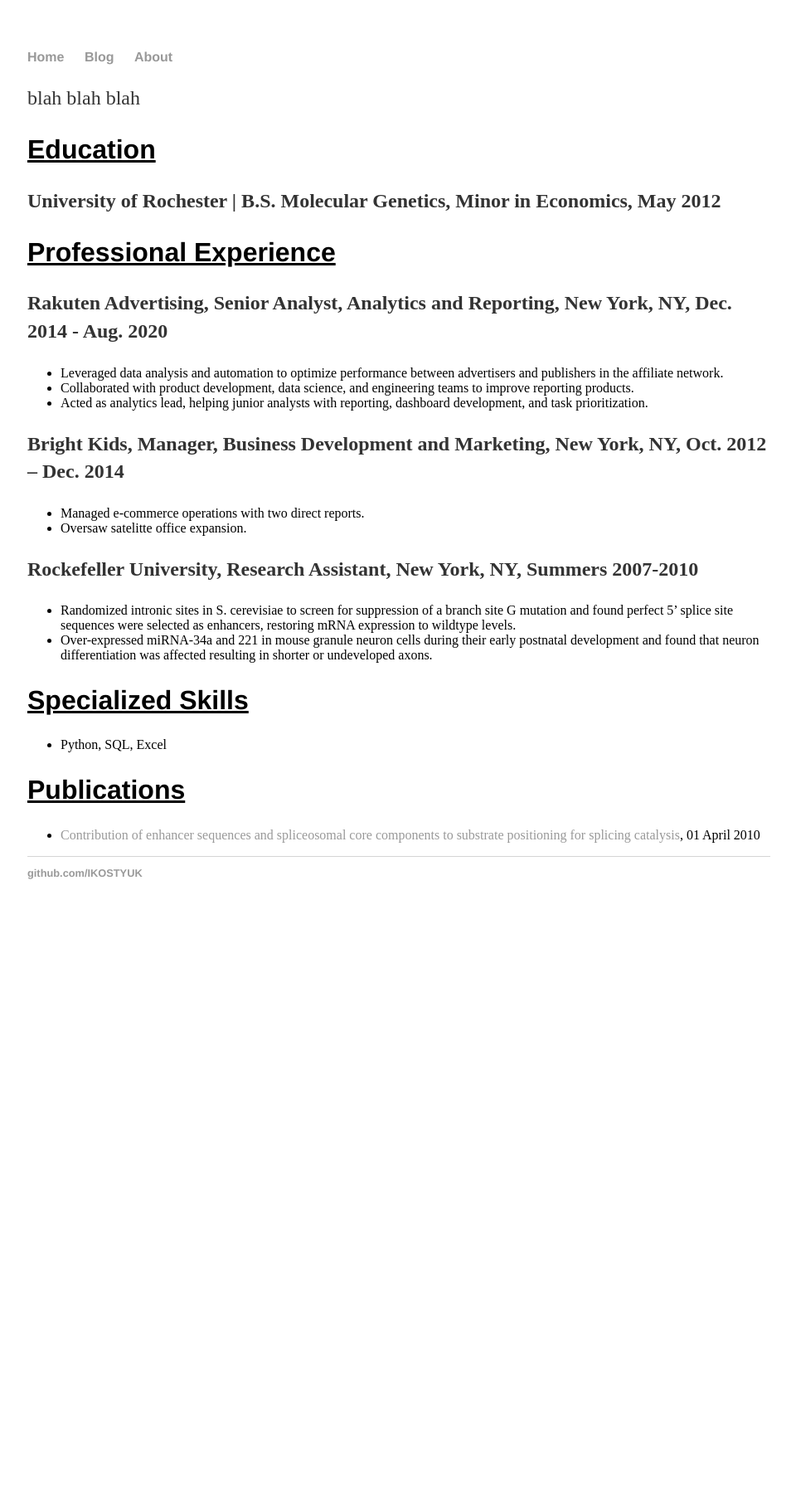
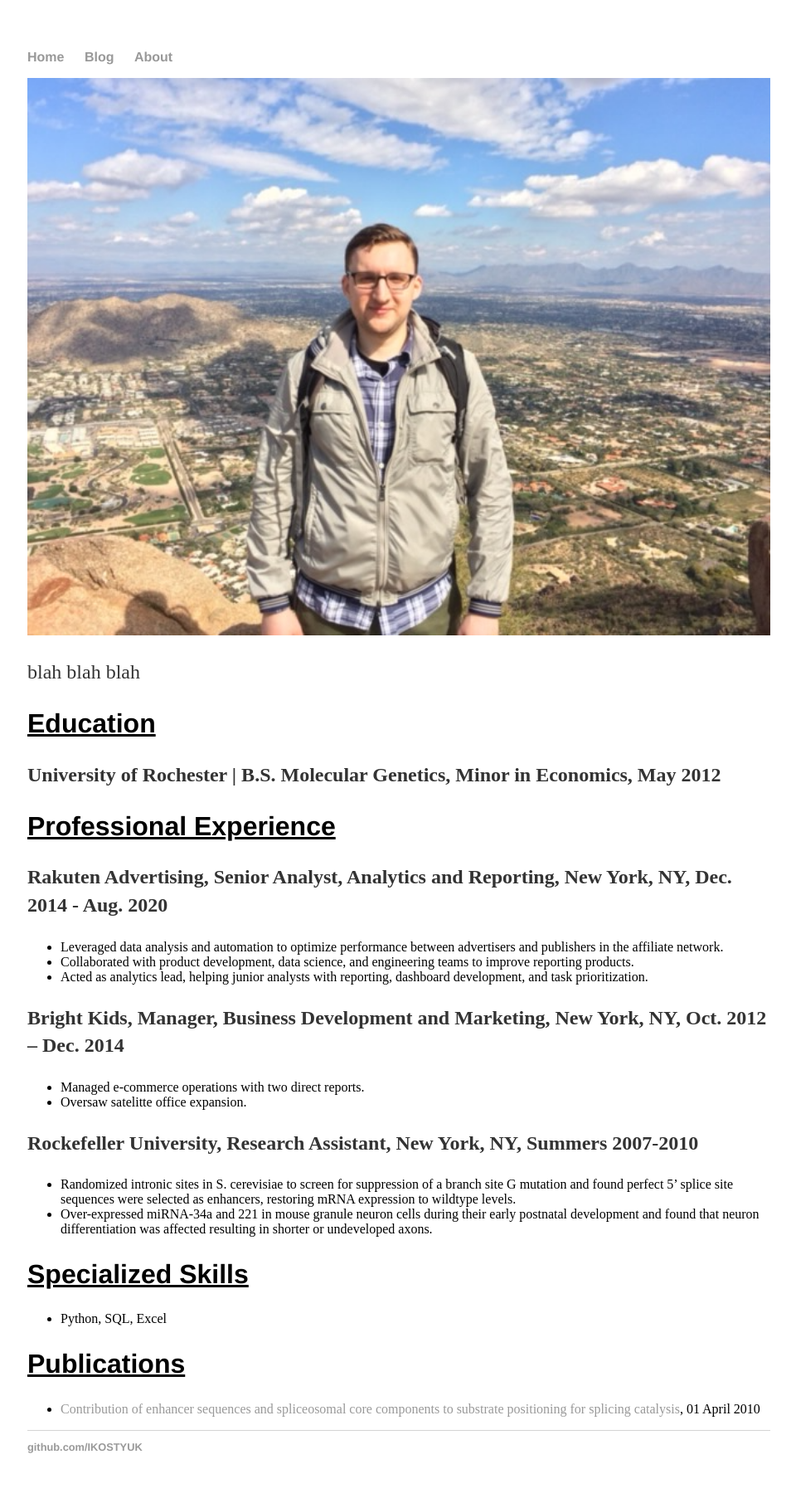
Before and after one commit to IKOSTYUK/ikostyuk.github.io, a Jekyll site: the page built from about/index.html, in a window 1280 px wide. Shown: the whole page at 83% size, without its empty margins (159-1119 px from the left). Built offline with Jekyll 4.4.1, drawn with Linux system fonts in a browser that asks for light colours; before the commit the page ends 1120 px from its top, so only the background shows below that.

Commit message:
Update index.html

```diff
--- a/about/index.html
+++ b/about/index.html
@@ -8,6 +8,7 @@
 contact: passive
 ---
 
+				<img src="/img/personal.png" height="100%" width="100%" class="inline"/>
 
 				<p>blah blah blah</p>
 
```
